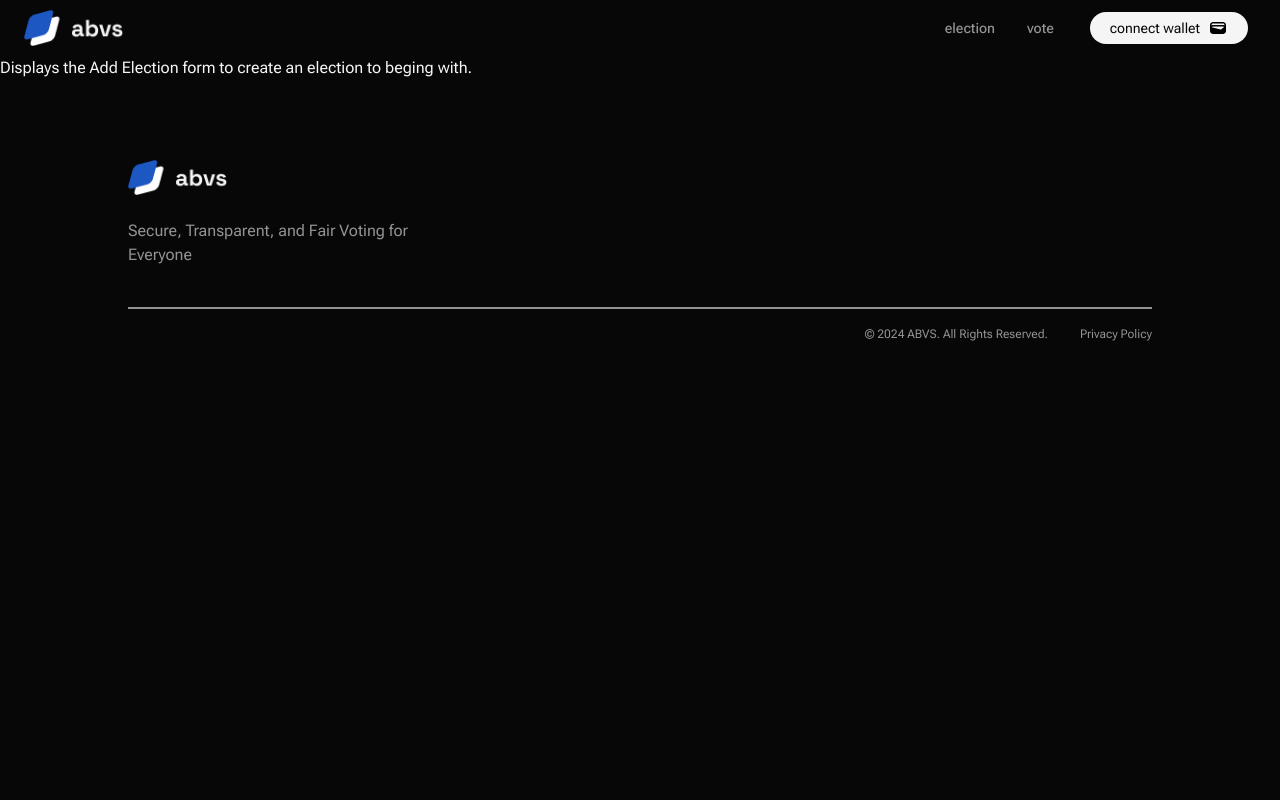
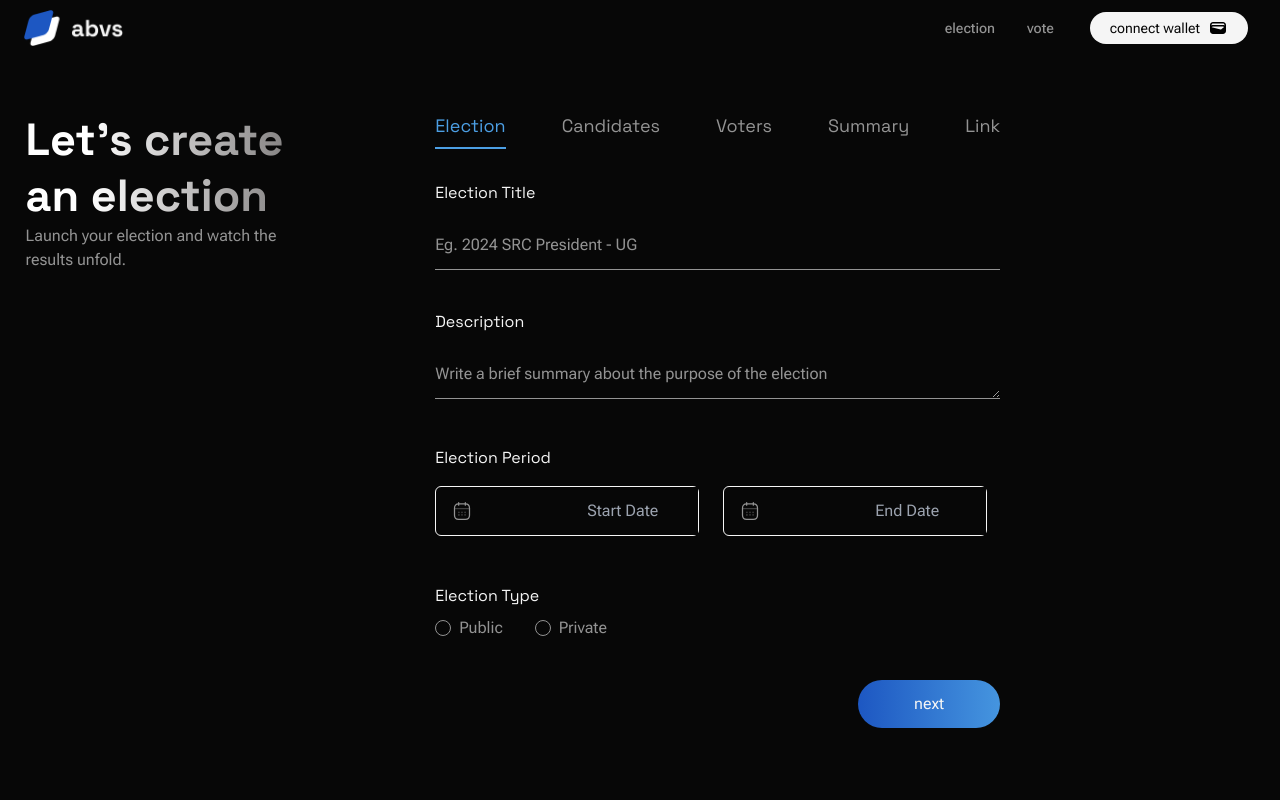
Before and after one commit to mowblox/auditable-blockchain-voting-system, a Next.js app in the folder frontend/: page /elections/add in a window 1280 px wide. Shown: the top 800 px of the page. Built offline with nearby package versions, Linux system fonts and the light colour scheme.

Commit message:
add election form created

```diff
--- a/frontend/src/app/elections/add/page.tsx
+++ b/frontend/src/app/elections/add/page.tsx
@@ -1,11 +1,272 @@
-import { Metadata } from "next";
+"use client";
+import { useState, useEffect } from "react";
+import Image from "next/image";
 
-export const metadata: Metadata = {
-  title: "ABVS | Add Election",
+export default function AddElection() {
+  const [activeTab, setActiveTab] = useState("Elections");
+
+  const renderContent = () => {
+    switch (activeTab) {
+      case "Elections":
+        return <Elections />;
+      case "Candidates":
+        return <Candidates />;
+      case "Voters":
+        return <Voters />;
+      case "Summary":
+        return <Summary />;
+      case "Links":
+        return <Links />;
+      default:
+        return <Elections />;
+    }
+  };
+
+  return (
+    <div className="h-full">
+      <div className="ml-[2%] flex mt-14 gap-14">
+        <div className="w-[25%]">
+          <h2 className="gradient-text font-bold text-[45px] font-space-grotesk leading-tight">
+            Let’s create an election
+          </h2>
+          <p className="text-subtle-text text-[16px] w-[80%]">
+            Launch your election and watch the results unfold.
+          </p>
+        </div>
+
+        <div className="block ml-10">
+          <div className="tabs mb-8">
+            <button
+              className={`${
+                activeTab === "Elections"
+                  ? "border-b-2 border-[#4C9FE4] text-[#4C9FE4]"
+                  : "text-subtle-text]"
+              }  pb-2 mr-14 text-[18px]  font-space-grotesk cursor-pointer`}
+              onClick={() => setActiveTab("Elections")}
+            >
+              Election
+            </button>
+            <button
+              className={`${
+                activeTab === "Candidates"
+                  ? "border-b-2 border-[#4C9FE4] text-[#4C9FE4]"
+                  : "text-subtle-text"
+              } pb-2 mr-14 text-[18px] font-space-grotesk cursor-pointer`}
+              onClick={() => setActiveTab("Candidates")}
+            >
+              Candidates
+            </button>
+            <button
+              className={`${
+                activeTab === "Voters"
+                  ? "border-b-2 border-[#4C9FE4] text-[#4C9FE4]"
+                  : "text-subtle-text"
+              } pb-2 mr-14 text-[18px] font-space-grotesk cursor-pointer`}
+              onClick={() => setActiveTab("Voters")}
+            >
+              Voters
+            </button>
+            <button
+              className={`${
+                activeTab === "Summary"
+                  ? "border-b-2 border-[#4C9FE4] text-[#4C9FE4]"
+                  : "text-subtle-text"
+              } pb-2 mr-14 text-[18px] font-space-grotesk cursor-pointer`}
+              onClick={() => setActiveTab("Summary")}
+            >
+              Summary
+            </button>
+            <button
+              className={`${
+                activeTab === "Links"
+                  ? "border-b-2 border-[#4C9FE4] text-[#4C9FE4]"
+                  : "text-subtle-text"
+              } pb-2 text-[18px] font-space-grotesk cursor-pointer`}
+              onClick={() => setActiveTab("Links")}
+            >
+              Link
+            </button>
+          </div>
+
+          {/* Displaying Tab content */}
+          <div className="tab-content">{renderContent()}</div>
+        </div>
+      </div>
+    </div>
+  );
 }
 
-export default function AddElection() {
+function Elections() {
+  useEffect(() => {
+    const setCustomPlaceholder = (input, placeholder) => {
+      input.onfocus = function () {
+        this.type = "date";
+        this.placeholder = "";
+      };
+      input.onblur = function () {
+        if (!this.value) {
+          this.type = "text";
+          this.placeholder = placeholder;
+        }
+      };
+    };
+
+    const startDateInput = document.getElementById("start-date");
+    const endDateInput = document.getElementById("end-date");
+
+    setCustomPlaceholder(startDateInput, "Start Date");
+    setCustomPlaceholder(endDateInput, "End Date");
+  }, []);
+
   return (
-    <div>Displays the Add Election form to create an election to beging with.</div>
+    <div className="w-full ">
+      <form>
+        <div className="mb-10">
+          <label
+            className="block text-[16px] mb-4 text-white font-space-grotesk"
+            htmlFor="title"
+          >
+            Election Title
+          </label>
+          <input
+            className="w-full py-3 border-b border-gray-300 bg-[#070707] text-subtle-text placeholder:text-subtle-text focus:border-gray-300 focus:outline-none"
+            type="text"
+            id="title"
+            placeholder="Eg. 2024 SRC President - UG"
+          />
+        </div>
+
+        <div className="mb-10">
+          <label
+            className="block text-[16px] mb-4 text-white font-space-grotesk"
+            htmlFor="description"
+          >
+            Description
+          </label>
+          <textarea
+            className="w-full py-3 border-b border-gray-300 bg-[#070707] text-subtle-text placeholder:text-subtle-text focus:border-gray-300 focus:outline-none"
+            id="description"
+            rows={1}
+            placeholder="Write a brief summary about the purpose of the election"
+          ></textarea>
+        </div>
+
+        <div className="mb-12">
+          <label className="block text-[16px]  mb-4 text-white font-space-grotesk">
+            Election Period
+          </label>
+          <div className="flex items-center gap-6">
+            {/* Start Date Picker */}
+            <div className="flex justify-between gap-4 border rounded-md pl-4 border-gray-300">
+              <Image
+                src="/images/calendar.svg"
+                width={20}
+                height={20}
+                alt="Calendar Icon"
+                className="mr-2 text-subtle-text"
+              />
+              <input
+                className="w-1/2 p-3 border-none focus:outline-none bg-[#070707] text-subtle-text"
+                type="text"
+                id="start-date"
+                placeholder="Start Date"
+              />
+            </div>
+
+            {/* End Date Picker */}
+            <div className="flex justify-between gap-4 border rounded-md pl-4 border-gray-300">
+              <Image
+                src="/images/calendar.svg"
+                width={20}
+                height={20}
+                alt="Calendar Icon"
+                className="mr-2 text-subtle-text"
+              />
+              <input
+                className="w-1/2 p-3 border-none focus:outline-none bg-[#070707] text-subtle-text"
+                type="text"
+                id="end-date"
+                placeholder="End Date"
+              />
+            </div>
+          </div>
+        </div>
+
+        <div className="mb-4">
+          <label className="block text-[16px] mb-2 text-white font-space-grotesk">
+            Election Type
+          </label>
+          <div className="flex gap-8">
+            <label className="flex items-center text-subtle-text">
+              <input
+                className="mr-2 appearance-none w-4 h-4 border border-gray-300 rounded-full bg-[#070707] checked:bg-secondary cursor-pointer"
+                type="radio"
+                name="election-type"
+                value="public"
+                style={{
+                  accentColor: "#4C9FE4",
+                }}
+              />
+              Public
+            </label>
+            <label className="flex items-center text-subtle-text">
+              <input
+                className="mr-2 appearance-none w-4 h-4 border border-gray-300 rounded-full bg-[#070707] checked:bg-secondary cursor-pointer"
+                type="radio"
+                name="election-type"
+                value="private"
+                style={{
+                  accentColor: "#4C9FE4",
+                }}
+              />
+              Private
+            </label>
+          </div>
+        </div>
+
+        <button
+          className="mt-6 bg-gradient-to-r from-primary to-[#4595DF] hover:from-[#4595DF] hover:to-primary cursor-pointer text-white px-14 py-3 rounded-3xl float-right"
+          type="submit"
+        >
+          next
+        </button>
+      </form>
+    </div>
   );
 }
+
+function Candidates() {
+  return (
+    <div>
+      <h2 className="text-[24px] font-bold">Candidates</h2>
+      <p>This is the Candidates tab content.</p>
+    </div>
+  );
+}
+
+function Voters() {
+  return (
+    <div>
+      <h2 className="text-[24px] font-bold">Voters</h2>
+      <p>This is the Voters tab content.</p>
+    </div>
+  );
+}
+
+function Summary() {
+  return (
+    <div>
+      <h2 className="text-[24px] font-bold">Summary</h2>
+      <p>This is the Summary tab content.</p>
+    </div>
+  );
+}
+
+function Links() {
+  return (
+    <div>
+      <h2 className="text-[24px] font-bold">Links</h2>
+      <p>This is the Links tab content.</p>
+    </div>
+  );
+}
```
Also changed, not shown: frontend/public/images/calendar.svg (added).
